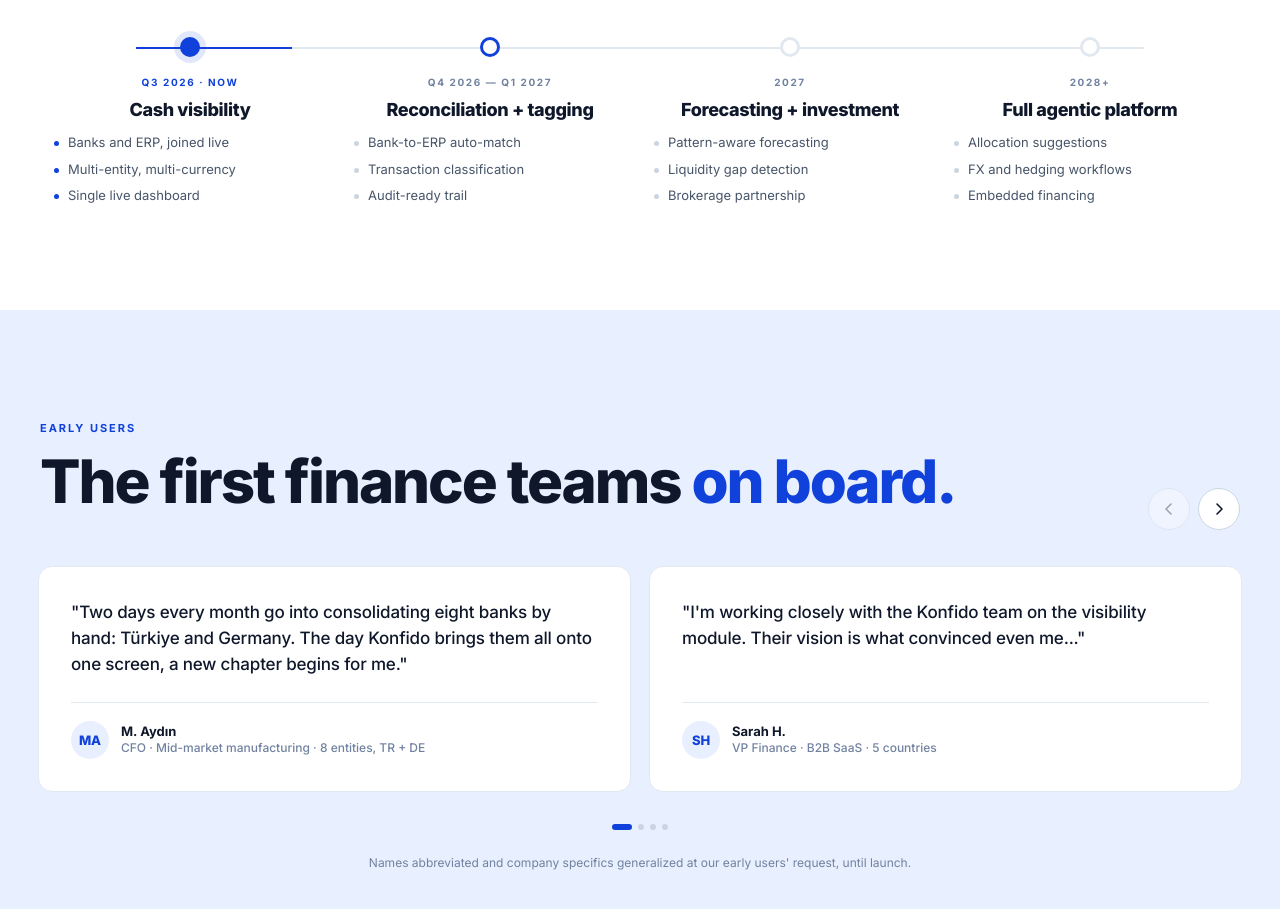
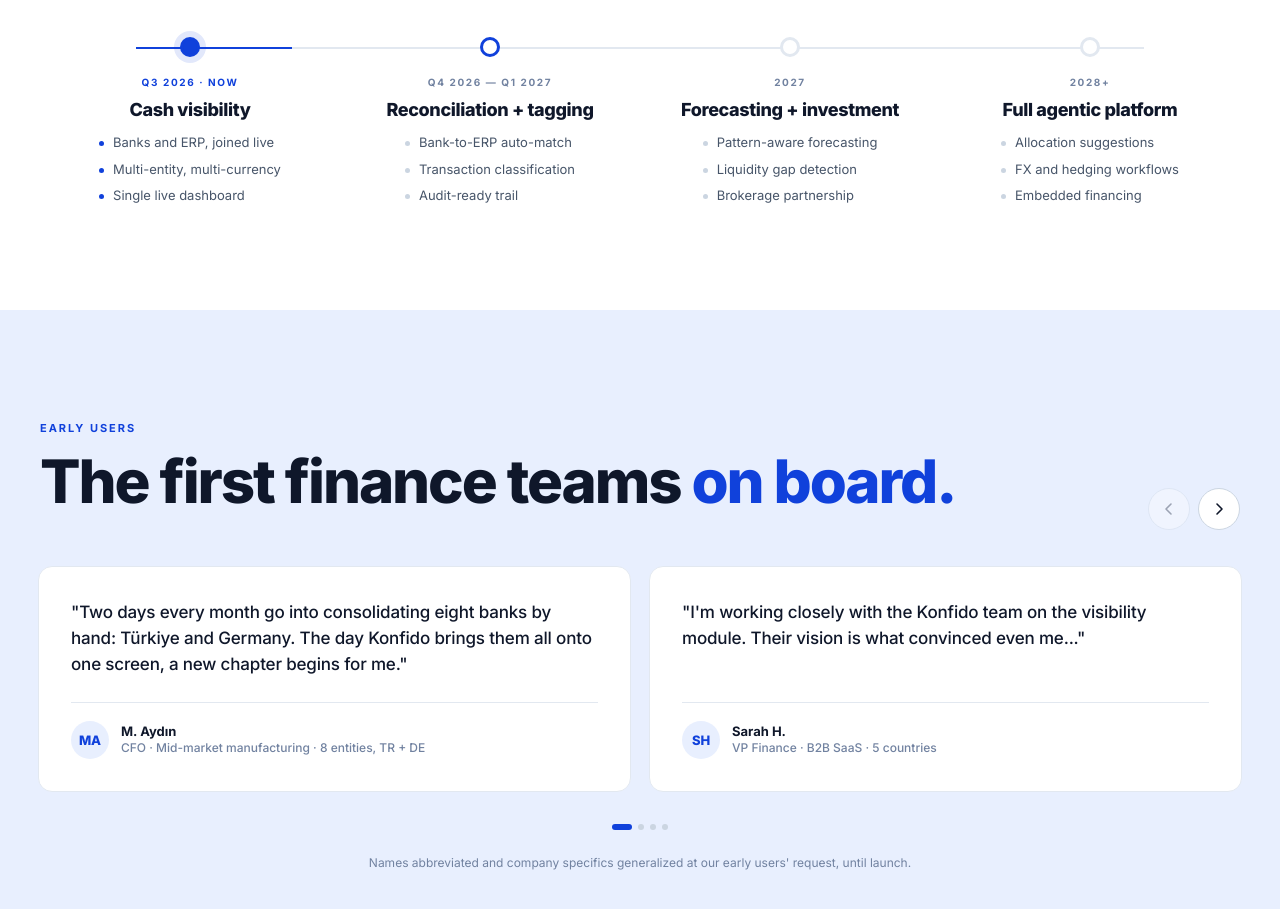
Before and after one commit to usekonfido/konfido-landing-page, a Next.js app: page / in a window 1280 px wide. Shown: the part 4580-5489 px from the top of the page. Built offline with nearby package versions, Linux system fonts and the light colour scheme.

Commit message:
Center bullet list under each product roadmap step on desktop

```diff
--- a/app/globals.css
+++ b/app/globals.css
@@ -240,7 +240,7 @@ h2.section-title .accent{color:var(--royal)}
 .step-when{font-size:10px;letter-spacing:.16em;text-transform:uppercase;color:var(--muted);font-weight:700;text-align:center;margin-bottom:8px}
 .step.active .step-when{color:var(--royal)}
 .step h4{margin:0 0 12px;font-size:18px;font-weight:800;letter-spacing:-.02em;color:var(--ink);text-align:center;line-height:1.25}
-.step ul{margin:0;padding:0;list-style:none;display:flex;flex-direction:column;gap:7px}
+.step ul{margin:0 auto;padding:0;list-style:none;display:flex;flex-direction:column;gap:7px;width:fit-content}
 .step li{font-size:13px;color:var(--slate);line-height:1.5;padding-left:14px;position:relative}
 .step li::before{content:'';position:absolute;left:0;top:8px;width:5px;height:5px;border-radius:50%;background:var(--border-2)}
 .step.active li::before{background:var(--royal)}
@@ -257,7 +257,7 @@ h2.section-title .accent{color:var(--royal)}
   .step-marker{display:none}
   .step-when{text-align:left;margin-bottom:4px}
   .step h4{text-align:left;margin-bottom:8px;font-size:17px}
-  .step ul{gap:4px}
+  .step ul{gap:4px;width:auto;margin:0}
   .step li{font-size:13px}
 }
 
```
